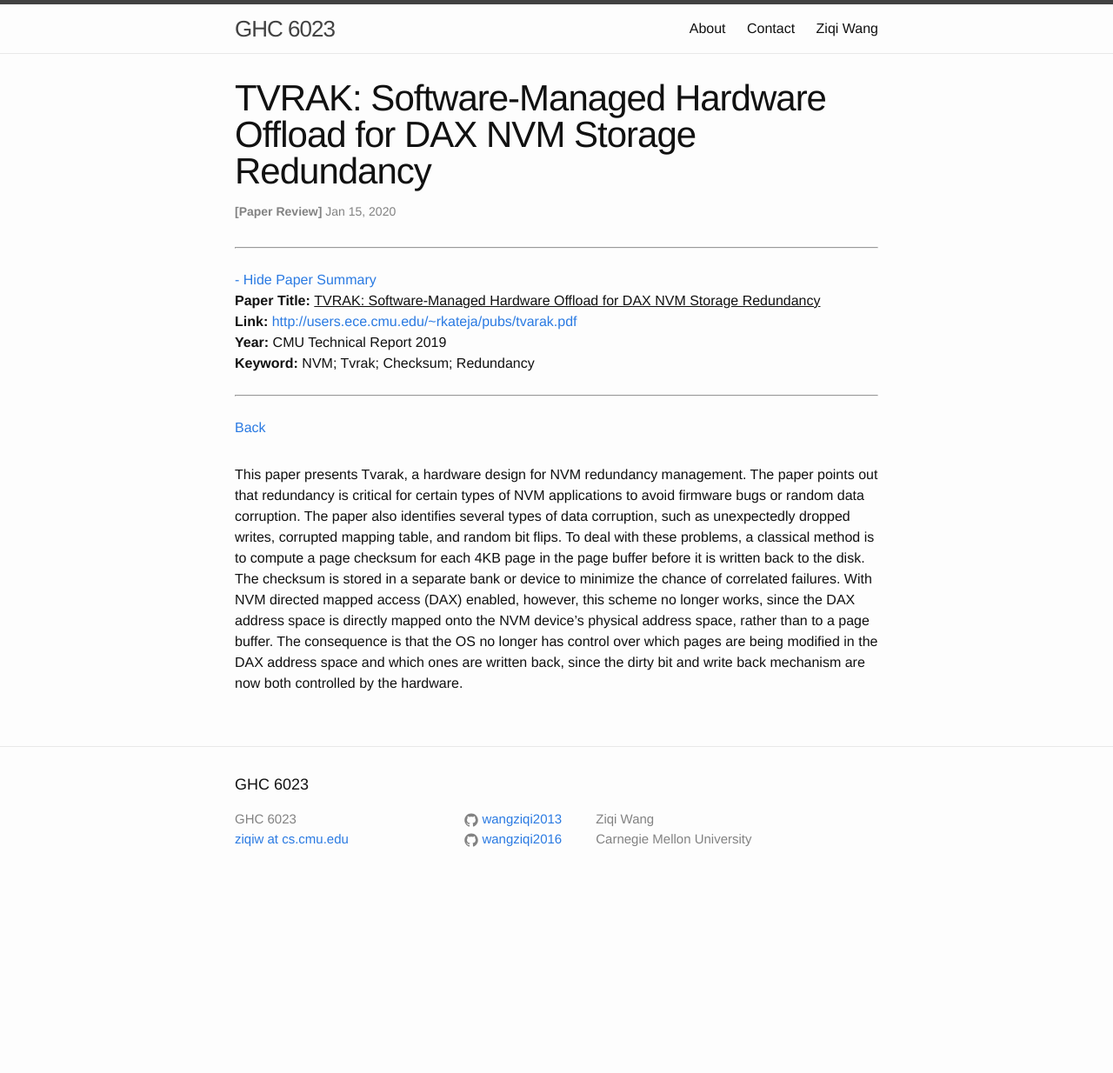
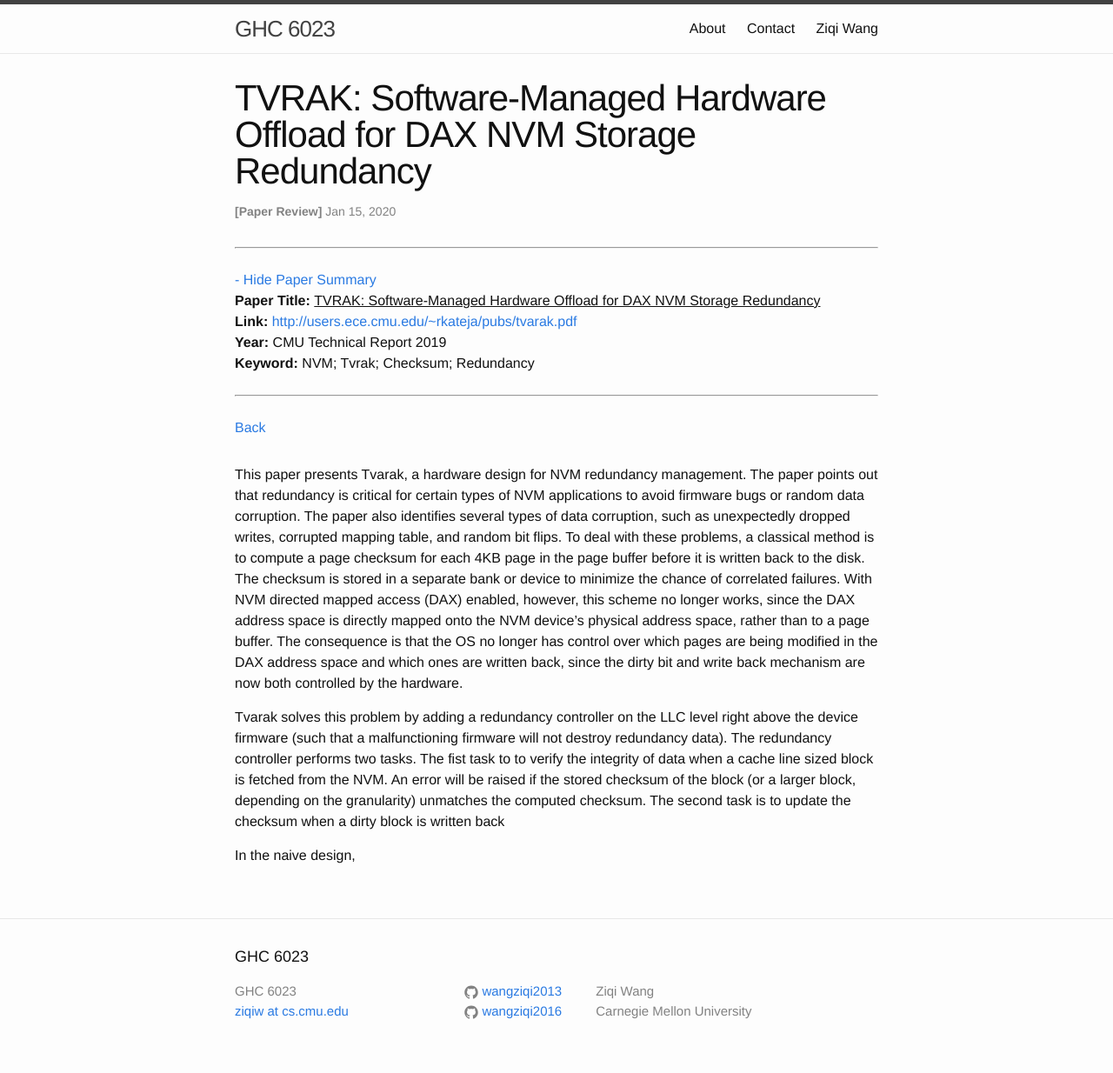
Before and after one commit to wangziqi2013/wangziqi2013.github.io, a Jekyll site: the page built from _posts/2020-01-14-tvrak.markdown, in a window 1280 px wide. Shown: the whole page at 87% size. Built offline with Jekyll 4.4.1, drawn with Linux system fonts in a browser that asks for light colours; before the commit the page ends 1036 px from its top, so only the background shows below that.

Commit message:
Adding first task

```diff
--- a/_posts/2020-01-14-tvrak.markdown
+++ b/_posts/2020-01-14-tvrak.markdown
@@ -22,3 +22,11 @@ failures. With NVM directed mapped access (DAX) enabled, however, this scheme no
 space is directly mapped onto the NVM device's physical address space, rather than to a page buffer. The consequence
 is that the OS no longer has control over which pages are being modified in the DAX address space and which ones are
 written back, since the dirty bit and write back mechanism are now both controlled by the hardware.
+
+Tvarak solves this problem by adding a redundancy controller on the LLC level right above the device firmware (such that
+a malfunctioning firmware will not destroy redundancy data). The redundancy controller performs two tasks. The fist
+task to to verify the integrity of data when a cache line sized block is fetched from the NVM. An error will be raised
+if the stored checksum of the block (or a larger block, depending on the granularity) unmatches the computed checksum.
+The second task is to update the checksum when a dirty block is written back
+
+In the naive design,
```
